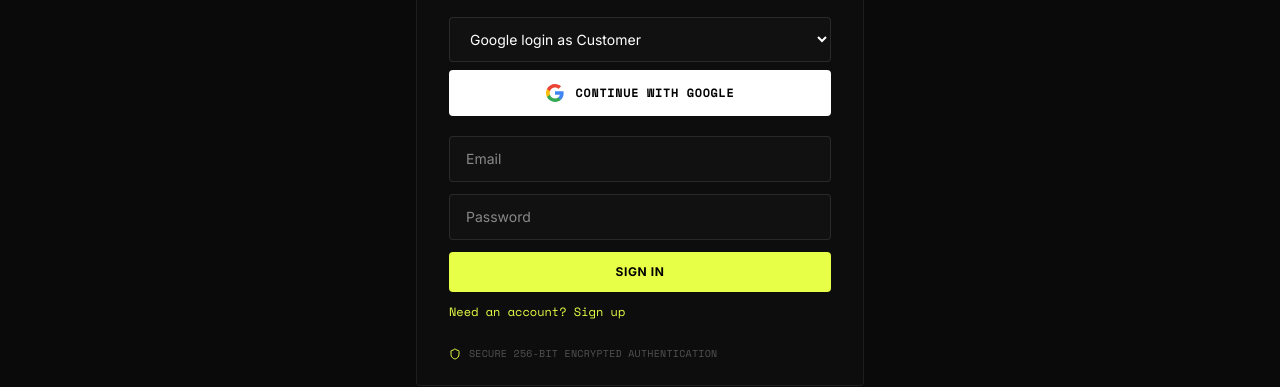
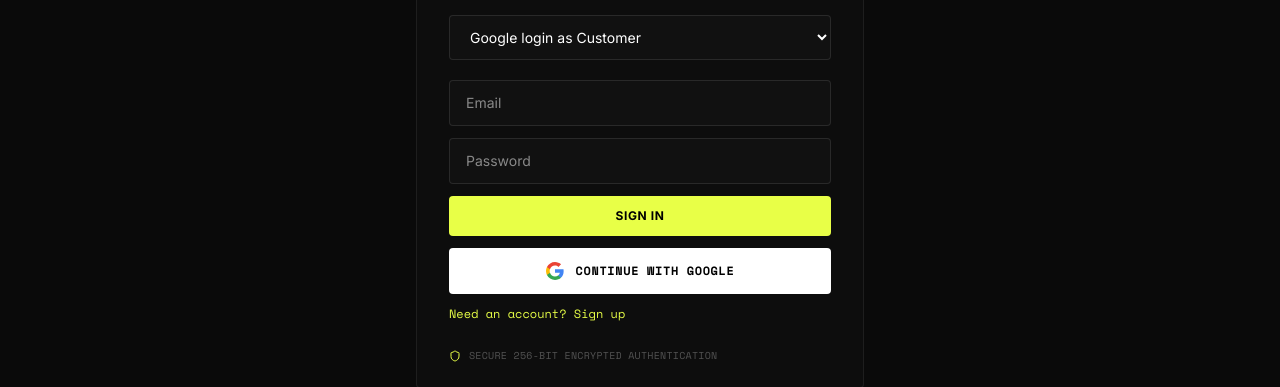
Before and after one commit to Shreyansha790/Hper, a React (Vite) app in the folder sneaker-quick-commerce-mvp/: page /auth in a window 1280 px wide. Shown: the part 396-783 px from the top of the page. Built offline with nearby package versions, Linux system fonts and the light colour scheme; no server answers.

Commit message:
Fix Google OAuth button placement and flow in auth UI

```diff
--- a/sneaker-quick-commerce-mvp/src/pages/customer/AuthPage.tsx
+++ b/sneaker-quick-commerce-mvp/src/pages/customer/AuthPage.tsx
@@ -3,7 +3,7 @@ import { useNavigate } from 'react-router-dom';
 import { motion } from 'framer-motion';
 import { Zap, ArrowRight, Shield } from 'lucide-react';
 import { useAuthStore } from '@/store/authStore';
-import { isSupabaseConfigured } from '@/lib/supabase/client';
+import { supabase, isSupabaseConfigured } from '@/lib/supabase/client';
 import type { Role } from '@/types';
 
 const GoogleIcon = () => (
@@ -19,7 +19,6 @@ export const AuthPage: React.FC = () => {
   const navigate = useNavigate();
   const {
     login,
-    loginWithGoogle,
     loginWithPassword,
     signUpWithPassword,
     clearAuthError,
@@ -35,6 +34,8 @@ export const AuthPage: React.FC = () => {
     role: 'customer' as Role,
   });
   const [oauthRole, setOauthRole] = useState<Role>('customer');
+  const [oauthLoading, setOauthLoading] = useState(false);
+  const [oauthError, setOauthError] = useState<string | null>(null);
 
   const onAuthSuccess = () => {
     const user = useAuthStore.getState().user;
@@ -50,8 +51,30 @@ export const AuthPage: React.FC = () => {
     if (success) onAuthSuccess();
   };
 
+  const signInWithGoogle = async () => {
+    const { error } = await (supabase as any).auth.signInWithOAuth({
+      provider: 'google',
+      options: {
+        redirectTo: window.location.origin,
+      },
+    });
+
+    if (error) console.error(error);
+    return error;
+  };
+
   const handleGoogle = async (role: Role) => {
-    await loginWithGoogle(role);
+    if (!isSupabaseConfigured || oauthLoading || isLoading) return;
+
+    setOauthError(null);
+    setOauthLoading(true);
+    localStorage.setItem('kicksfly_oauth_role', role);
+
+    const error = await signInWithGoogle();
+    if (error) {
+      setOauthError(error.message);
+      setOauthLoading(false);
+    }
   };
 
   return (
@@ -78,14 +101,6 @@ export const AuthPage: React.FC = () => {
                   <option value="storekeeper">Google login as Storekeeper</option>
                   <option value="admin">Google login as Admin</option>
                 </select>
-                <button
-                  onClick={() => handleGoogle(oauthRole)}
-                  disabled={isLoading}
-                  className="w-full flex items-center justify-center gap-3 py-3.5 px-4 bg-white text-black font-bold text-sm rounded-sm disabled:opacity-70"
-                >
-                  <GoogleIcon />
-                  <span className="font-mono-custom text-xs font-bold uppercase tracking-wider">Continue with Google</span>
-                </button>
               </div>
             )}
 
@@ -109,6 +124,22 @@ export const AuthPage: React.FC = () => {
               <button type="submit" disabled={isLoading || !isSupabaseConfigured} className="w-full py-3 bg-[#E8FF47] text-black text-xs font-bold uppercase tracking-wider rounded-sm disabled:opacity-60">
                 {isLoading ? 'Please wait...' : isSignUp ? 'Create Account' : 'Sign In'}
               </button>
+
+              {isSupabaseConfigured && (
+                <button
+                  type="button"
+                  onClick={() => handleGoogle(oauthRole)}
+                  disabled={oauthLoading || isLoading}
+                  className="w-full flex items-center justify-center gap-3 py-3.5 px-4 bg-white text-black font-bold text-sm rounded-sm disabled:opacity-70"
+                >
+                  <GoogleIcon />
+                  <span className="font-mono-custom text-xs font-bold uppercase tracking-wider">
+                    {oauthLoading ? 'Redirecting...' : 'Continue with Google'}
+                  </span>
+                </button>
+              )}
+
+              {oauthError && <p className="text-red-400 text-xs">{oauthError}</p>}
             </form>
 
             <button
```
